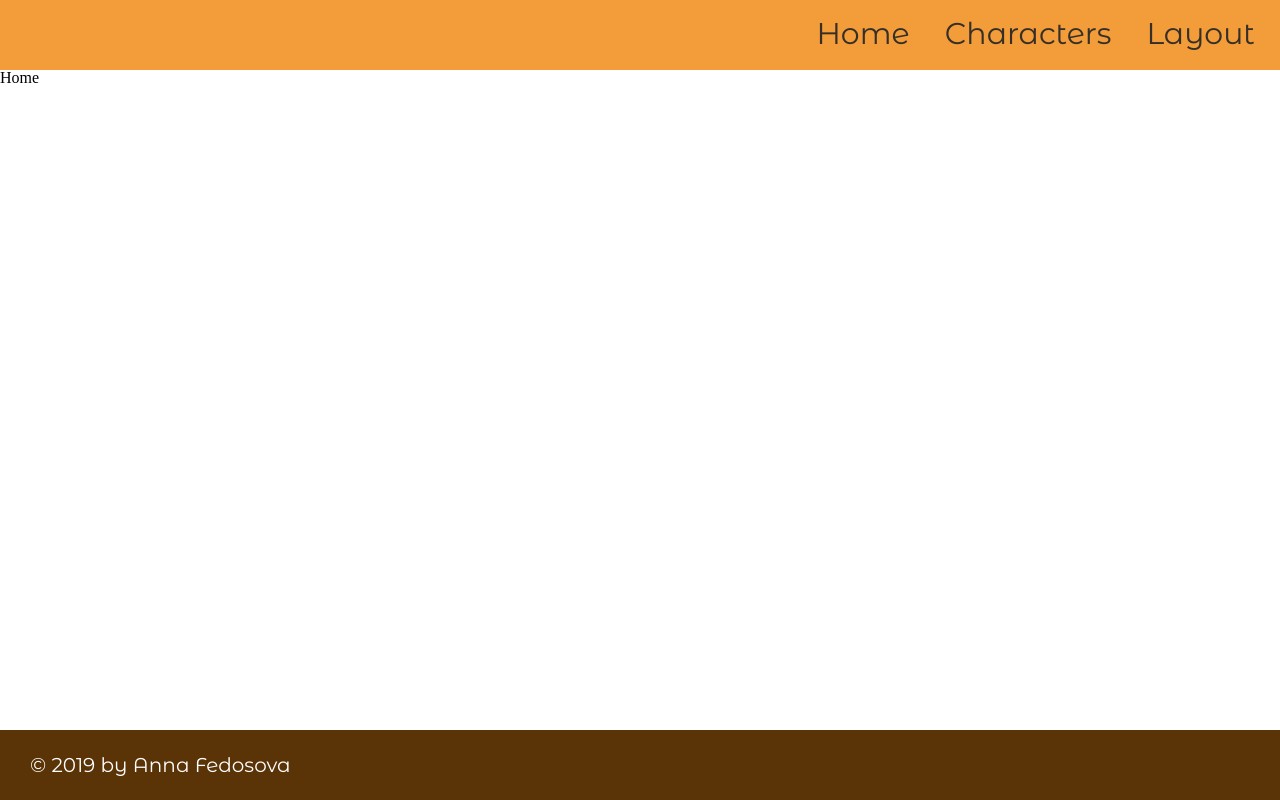
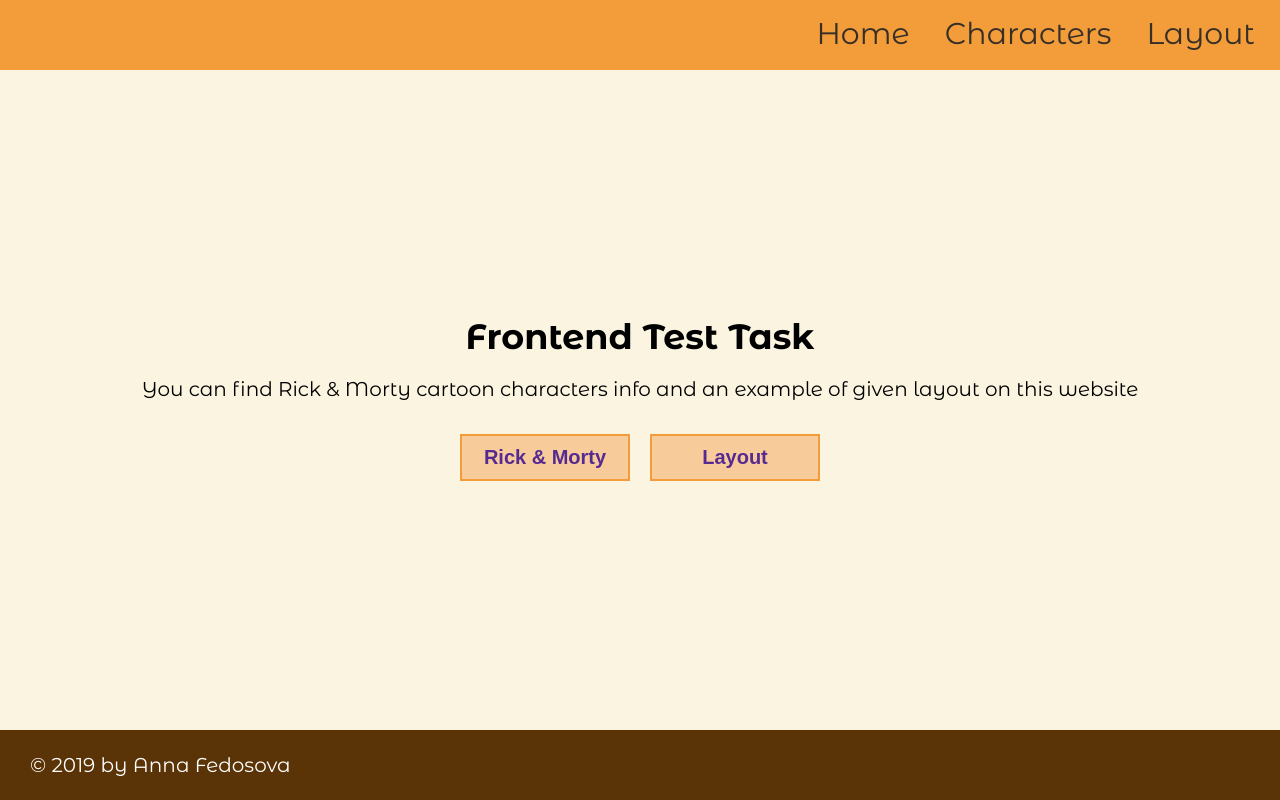
Before and after one commit to net-ka/rick-morty, a React (Create React App) app in the folder rick-morty-app/: page / in a window 1280 px wide. Built offline with nearby package versions, Linux system fonts and the light colour scheme.

Commit message:
style: add styles to error and home pages

```diff
--- a/rick-morty-app/src/App.css
+++ b/rick-morty-app/src/App.css
@@ -1,4 +1,5 @@
 body {
   width: 100%;
   height: calc(100vh - 140px);
+  background-color: #faf4e1;
 }
--- a/rick-morty-app/src/components/error/error.js
+++ b/rick-morty-app/src/components/error/error.js
@@ -1,16 +1,13 @@
-import React, { Fragment } from 'react';
+import React from 'react';
 import { NavLink } from 'react-router-dom';
 
 import './error.scss'
 
-const ErrorComp = () => {
-
-    return (
-    <Fragment>
-        <p>Error</p>
-        <p>You can return to <NavLink exact to='/'>Home page</NavLink></p>
-    </Fragment>
-    )
-}
+const ErrorComp = () => (
+    <section className='error-wrapper'>
+        <p className='error'>Ooops... Error!</p>
+        <p className='error-main'>You can return to <NavLink exact to='/'>Home page</NavLink></p>
+    </section>
+);
 
 export default ErrorComp
--- a/rick-morty-app/src/components/error/error.scss
+++ b/rick-morty-app/src/components/error/error.scss
@@ -0,0 +1,23 @@
+@import '../../styles/variables';
+
+.error-wrapper {
+    display: flex;
+    flex-direction: column;
+    justify-content: center;
+    align-items: center;
+    width: 100%;
+    height: 100%;
+    font-family: $base-font;
+
+    .error {
+        @include page-title-font;
+    }
+
+    .error-main {
+        font-size: 25px;
+
+        a {
+            @include link-font;
+        }
+    }
+}
--- /dev/null
+++ b/rick-morty-app/src/components/home-main-info/home-main-info.js
@@ -0,0 +1,17 @@
+import React from 'react';
+import { NavLink } from 'react-router-dom';
+
+import './home-main-info.scss'
+
+const HomeMainInfo = () => (
+    <section className='home-wrapper'>
+        <h1 className='title'>Frontend Test Task</h1>
+        <p>You can find Rick & Morty cartoon characters info and an example of given layout on this website</p>
+        <div>
+            <button><NavLink to='/characters'>Rick & Morty</NavLink></button>
+            <button><NavLink to='/layout'>Layout</NavLink></button>
+        </div>
+    </section>
+);
+
+export default HomeMainInfo
--- /dev/null
+++ b/rick-morty-app/src/components/home-main-info/home-main-info.scss
@@ -0,0 +1,40 @@
+@import '../../styles/variables';
+
+.home-wrapper {
+    display: flex;
+    flex-direction: column;
+    justify-content: center;
+    align-items: center;
+    width: 100%;
+    height: 100%;
+    font-family: $base-font;
+    box-sizing: border-box;
+    padding: 30px;
+
+    .title {
+        @include page-title-font;
+    }
+
+    p {
+        font-size: 20px;
+        margin-bottom: 30px;
+        text-align: center;
+        line-height: 1.5em;
+    }
+
+    button {
+        width: 170px;
+        font-size: 20px;
+        background: lighten($base-background-1, 20%);
+        padding: 10px 0;
+        border: 2px solid $base-background-1;
+
+        &:first-child {
+            margin-right: 20px;
+        }
+
+        a {
+            @include link-font;
+        }
+    }
+}
--- a/rick-morty-app/src/pages/error.js
+++ b/rick-morty-app/src/pages/error.js
@@ -1,11 +1,8 @@
 import React from 'react';
 import ErrorComp from '../components/error/error';
 
-const Error = () => {
-
-    return (
-        <ErrorComp />
-    )
-}
+const Error = () => (
+    <ErrorComp />
+);
 
 export default Error
--- a/rick-morty-app/src/pages/index.js
+++ b/rick-morty-app/src/pages/index.js
@@ -1,12 +1,8 @@
-import React, { Fragment } from 'react';
+import React from 'react';
+import HomeMainInfo from '../components/home-main-info/home-main-info';
 
-const Home = () => {
-
-    return (
-        <Fragment>
-            <p>Home</p>
-        </Fragment>
-    )
-}
+const Home = () => (
+    <HomeMainInfo />
+);
 
 export default Home
--- a/rick-morty-app/src/styles/variables.scss
+++ b/rick-morty-app/src/styles/variables.scss
@@ -3,4 +3,17 @@
 $base-font: 'Montserrat Alternates';
 $base-font-color: #362f28;
 $footer-font-color: #fff;
+$link-color: #572a91;
 $base-background-1: #f29c3a;
+
+@mixin page-title-font {
+    font-size: 35px;
+    font-weight: bold;
+    margin-bottom: 20px;
+}
+
+@mixin link-font {
+    text-decoration: none;
+    font-weight: bold;
+    color: $link-color;
+}
```
Also changed, not shown: rick-morty-app/src/components/footer/footer.js (+2 -5 lines), 1 other file (tests, documents, lock files or other folders).
